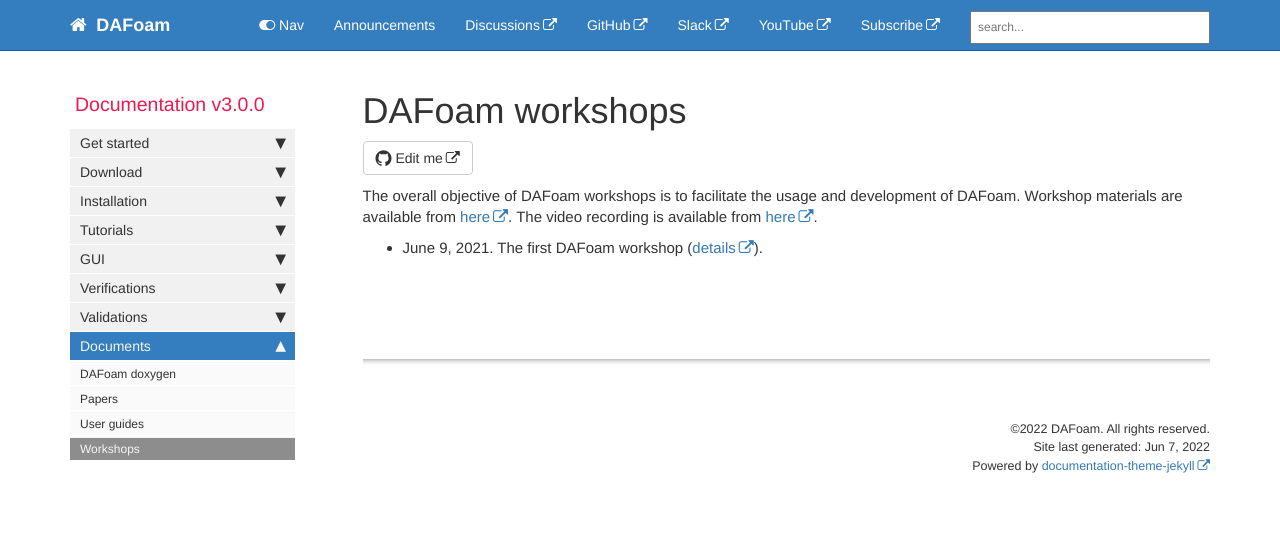
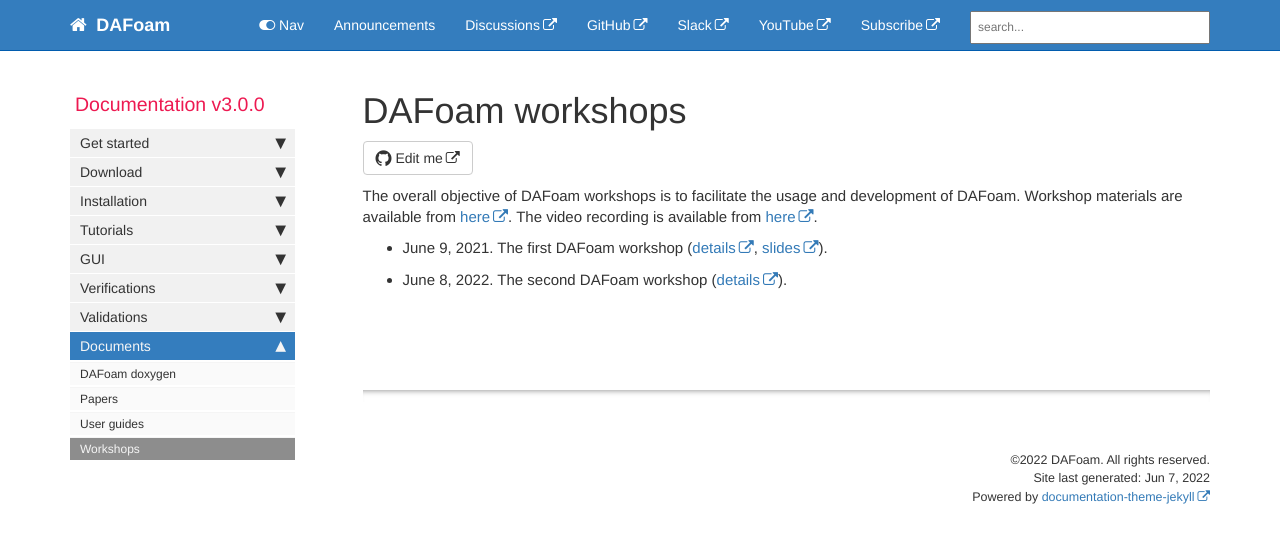
Before and after one commit to DAFoam/DAFoam.github.io, a Jekyll site: the page built from pages/mydoc/mydoc_workshops.md, in a window 1280 px wide. Shown: the top 543 px of the page. Built offline with Jekyll 4.4.1, drawn with Linux system fonts in a browser that asks for light colours; comment, search, counter and statistics services are not loaded.

Commit message:
content update

```diff
--- a/pages/mydoc/mydoc_workshops.md
+++ b/pages/mydoc/mydoc_workshops.md
@@ -9,6 +9,8 @@ folder: mydoc
 
 The overall objective of DAFoam workshops is to facilitate the usage and development of DAFoam. Workshop materials are available from [here](https://github.com/DAFoam/workshops). The video recording is available from [here](https://www.youtube.com/channel/UCr9SKeQBuntzYf-3ubtfzmQ).
 
-- June 9, 2021. The first DAFoam workshop ([details](https://dafoam.github.io/dafoam_workshop_2021.html)).
+- June 9, 2021. The first DAFoam workshop ([details](https://dafoam.github.io/dafoam_workshop_2021.html), [slides](https://github.com/DAFoam/workshops/blob/main/2021_Summer/slides/2021_Summer_Workshop.pdf)).
+
+- June 8, 2022. The second DAFoam workshop ([details](https://dafoam.github.io/dafoam_workshop_2022.html)).
 
 {% include links.html %}
```
